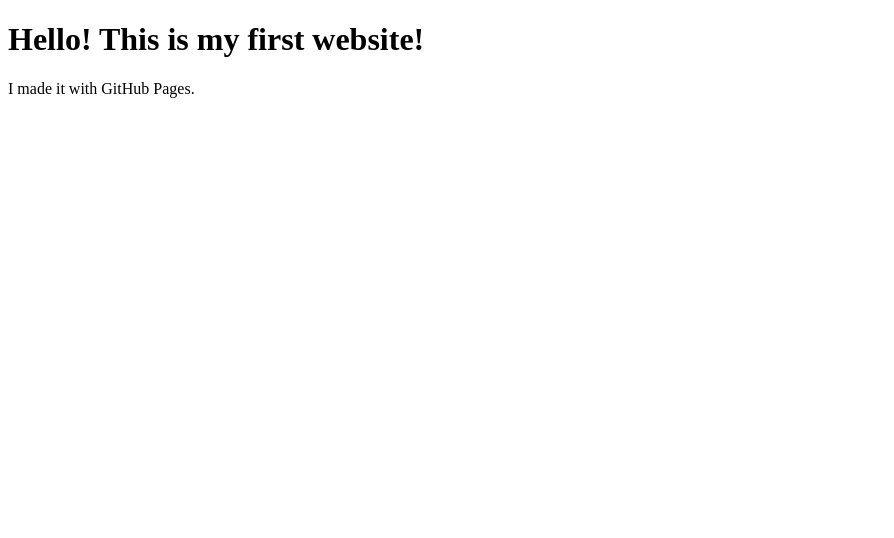
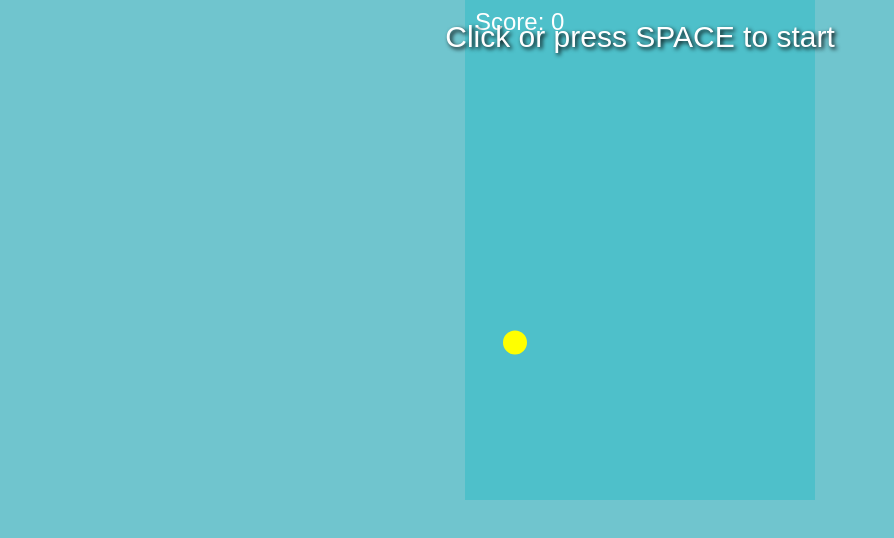
Before and after one commit to CodeVoid404/website, a plain HTML site: page index.html in a window 1280 px wide. Shown: the whole page, without its empty margins (0-894 px from the left). Drawn offline with Linux system fonts and the light colour scheme.

Commit message:
index.html

```diff
--- a/index.html
+++ b/index.html
@@ -1,10 +1,147 @@
 <!DOCTYPE html>
-<html>
+<html lang="en">
 <head>
-    <title>My First Website</title>
+<meta charset="UTF-8">
+<title>Flappy Bird</title>
+<style>
+    body {
+        margin: 0;
+        overflow: hidden;
+        background: #70c5ce;
+        font-family: Arial;
+    }
+
+    #gameCanvas {
+        background: #4ec0ca;
+        display: block;
+        margin: auto;
+    }
+
+    #message {
+        position: absolute;
+        top: 20px;
+        width: 100%;
+        text-align: center;
+        color: white;
+        font-size: 30px;
+        text-shadow: 2px 2px 4px #000;
+    }
+</style>
 </head>
 <body>
-    <h1>Hello! This is my first website!</h1>
-    <p>I made it with GitHub Pages.</p>
+
+<div id="message">Click or press SPACE to start</div>
+<canvas id="gameCanvas" width="350" height="500"></canvas>
+
+<script>
+const canvas = document.getElementById("gameCanvas");
+const ctx = canvas.getContext("2d");
+
+let birdX = 50;
+let birdY = canvas.height / 2;
+let gravity = 0.4;
+let velocity = 0;
+let jump = -8;
+
+let pipes = [];
+let gameStarted = false;
+let score = 0;
+
+// Create pipes
+function newPipe() {
+    let gap = 120;
+    let top = Math.random() * (canvas.height - gap - 50);
+    pipes.push({
+        x: canvas.width,
+        topHeight: top,
+        bottomY: top + gap,
+        width: 50
+    });
+}
+
+// Handle jump
+function flap() {
+    if (!gameStarted) {
+        gameStarted = true;
+        document.getElementById("message").innerHTML = "";
+    }
+    velocity = jump;
+}
+
+document.addEventListener("keydown", (e) => {
+    if (e.code === "Space") flap();
+});
+
+document.addEventListener("mousedown", flap);
+
+// Game loop
+function gameLoop() {
+    ctx.clearRect(0, 0, canvas.width, canvas.height);
+
+    // Bird
+    velocity += gravity;
+    birdY += velocity;
+
+    ctx.fillStyle = "yellow";
+    ctx.beginPath();
+    ctx.arc(birdX, birdY, 12, 0, Math.PI * 2);
+    ctx.fill();
+
+    // Pipes
+    if (gameStarted && pipes.length < 3) {
+        newPipe();
+    }
+
+    pipes.forEach((pipe, i) => {
+        pipe.x -= 2;
+
+        // Top pipe
+        ctx.fillStyle = "green";
+        ctx.fillRect(pipe.x, 0, pipe.width, pipe.topHeight);
+
+        // Bottom pipe
+        ctx.fillRect(pipe.x, pipe.bottomY, pipe.width, canvas.height - pipe.bottomY);
+
+        // Remove off-screen pipes
+        if (pipe.x + pipe.width < 0) {
+            pipes.splice(i, 1);
+            score++;
+        }
+
+        // Collision detection
+        if (
+            birdX + 12 > pipe.x &&
+            birdX - 12 < pipe.x + pipe.width &&
+            (birdY - 12 < pipe.topHeight || birdY + 12 > pipe.bottomY)
+        ) {
+            resetGame();
+        }
+    });
+
+    // Bird hits ground or ceiling
+    if (birdY + 12 > canvas.height || birdY - 12 < 0) {
+        resetGame();
+    }
+
+    // Score display
+    ctx.fillStyle = "white";
+    ctx.font = "24px Arial";
+    ctx.fillText("Score: " + score, 10, 30);
+
+    requestAnimationFrame(gameLoop);
+}
+
+function resetGame() {
+    birdY = canvas.height / 2;
+    velocity = 0;
+    pipes = [];
+    score = 0;
+    gameStarted = false;
+    document.getElementById("message").innerHTML = "Click or press SPACE to start";
+}
+
+gameLoop();
+</script>
+
 </body>
 </html>
```
